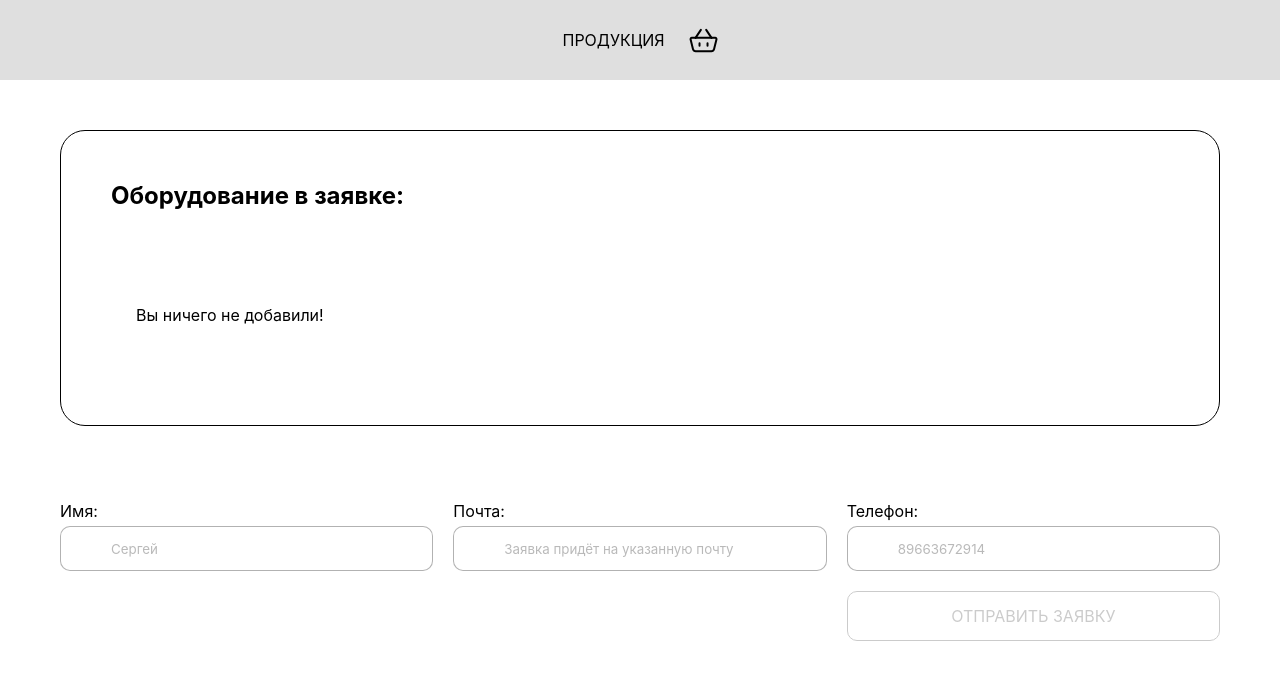
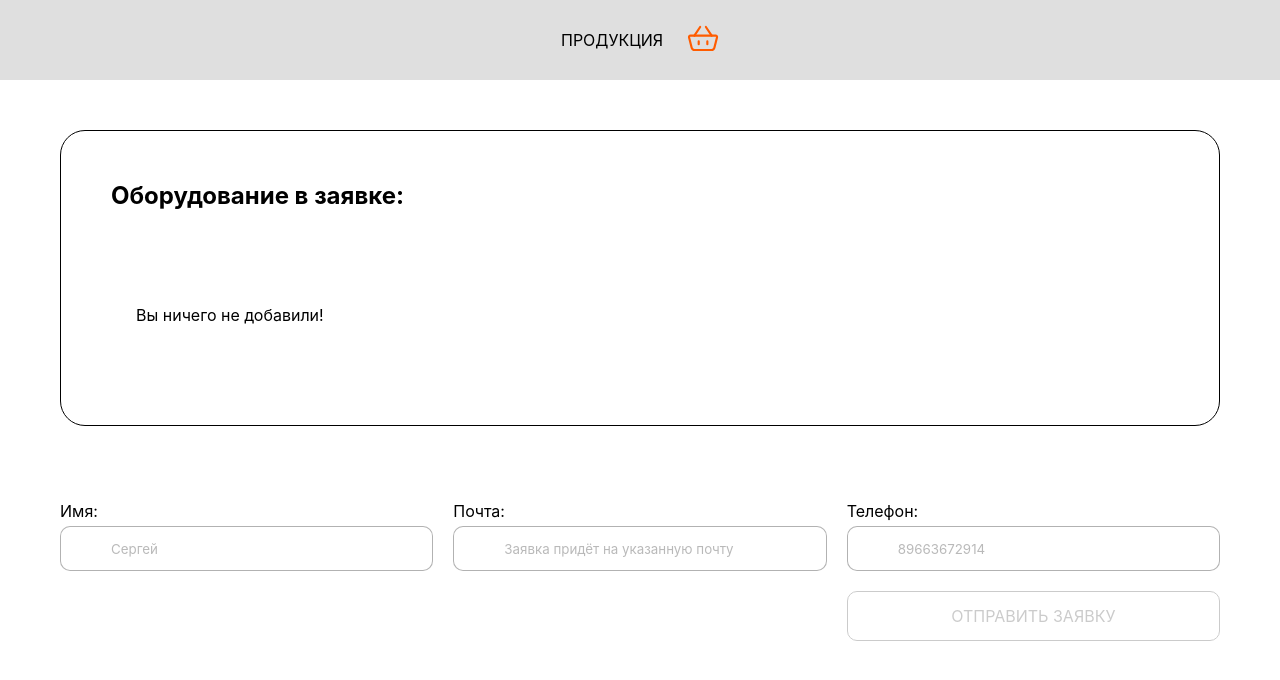
Before and after one commit to rjadyshkom/shopping-cart-demo, a React (Create React App) app: page /request in a window 1280 px wide. Shown: the top 680 px of the page. Built offline with nearby package versions, Linux system fonts and the light colour scheme.

Commit message:
fix: cart icon

```diff
--- a/src/components/UI/cart/quantity/CartQuantity.module.css
+++ b/src/components/UI/cart/quantity/CartQuantity.module.css
@@ -1,21 +1,34 @@
 .badge {
     background-color: #ff5c00;
     font-weight: bold;
-    width: 20px;
-    height: 20px;
+    width: 18px;
+    height: 18px;
     color: #fff;
     border-radius: 50%;
     position: absolute;
-    bottom: -8px;
-    right: -10px;
+    bottom: 2px;
+    right: 0;
     display: flex;
     align-items: center;
     justify-content: center;
 }
 
-.link {
+.link, .active {
     text-decoration: none;
-    font-size: 16px;
-    line-height: 0;
+    font-size: 11px;
+    line-height: 13px;
     position: relative;
 }
+
+svg {
+    width: 32px;
+    height: 27px;
+    object-fit: contain;
+    stroke: #252525;
+    stroke-width: 1.3;
+}
+
+.active svg  {
+    stroke: #ff5c00;
+    stroke-width: 2;
+}
--- a/src/components/UI/cart/quantity/CartQuantity.tsx
+++ b/src/components/UI/cart/quantity/CartQuantity.tsx
@@ -1,7 +1,6 @@
 import React from 'react';
 import classes from './CartQuantity.module.css';
-import { Link } from 'react-router-dom';
-import cartIcon from '../../../../images/cart-icon.svg';
+import { NavLink } from 'react-router-dom';
 import { useSelector } from 'react-redux';
 
 export const CartQuantity = () => {
@@ -11,9 +10,18 @@ export const CartQuantity = () => {
     0,
   );
   return (
-    <Link className={classes.link} to={'/request'}>
-      <img src={cartIcon} alt="Иконка корзины" />
+    <NavLink className={({ isActive }) => (isActive ? classes.active : classes.link)} to={'/request'}>
+      <svg width="29" height="25" viewBox="0 0 29 25" fill="none" stroke="none" strokeWidth="none" xmlns="http://www.w3.org/2000/svg">
+        <path
+          d="M1.60604 11.4895C1.55703 11.293 1.55342 11.0879 1.59551 10.8898C1.63759 10.6917 1.72425 10.5058 1.84891 10.3461C1.97357 10.1865 2.13296 10.0574 2.31497 9.96857C2.49699 9.87975 2.69684 9.83355 2.89937 9.8335H26.1527C26.3552 9.83355 26.5551 9.87975 26.7371 9.96857C26.9191 10.0574 27.0785 10.1865 27.2032 10.3461C27.3278 10.5058 27.4145 10.6917 27.4566 10.8898C27.4987 11.0879 27.4951 11.293 27.446 11.4895L25.0314 21.1468C24.8872 21.7237 24.5543 22.2359 24.0856 22.6019C23.6169 22.9679 23.0394 23.1667 22.4447 23.1668H6.60737C6.01272 23.1667 5.43515 22.9679 4.96648 22.6019C4.4978 22.2359 4.16491 21.7237 4.0207 21.1468L1.60604 11.4908V11.4895Z"
+          strokeLinejoin="round"
+        />
+        <path
+          d="M10.5264 15.1668V17.8335M18.5264 15.1668V17.8335M6.52637 9.8335L11.8597 1.8335M22.5264 9.8335L17.193 1.8335"
+          strokeLinecap="round"
+        />
+      </svg>
       {cartItems.length !== 0 && <span className={classes.badge}>{cartItemsTotalQty}</span>}
-    </Link>
+    </NavLink>
   );
 };
```
Also changed, not shown: src/images/cart-icon.svg (deleted).
